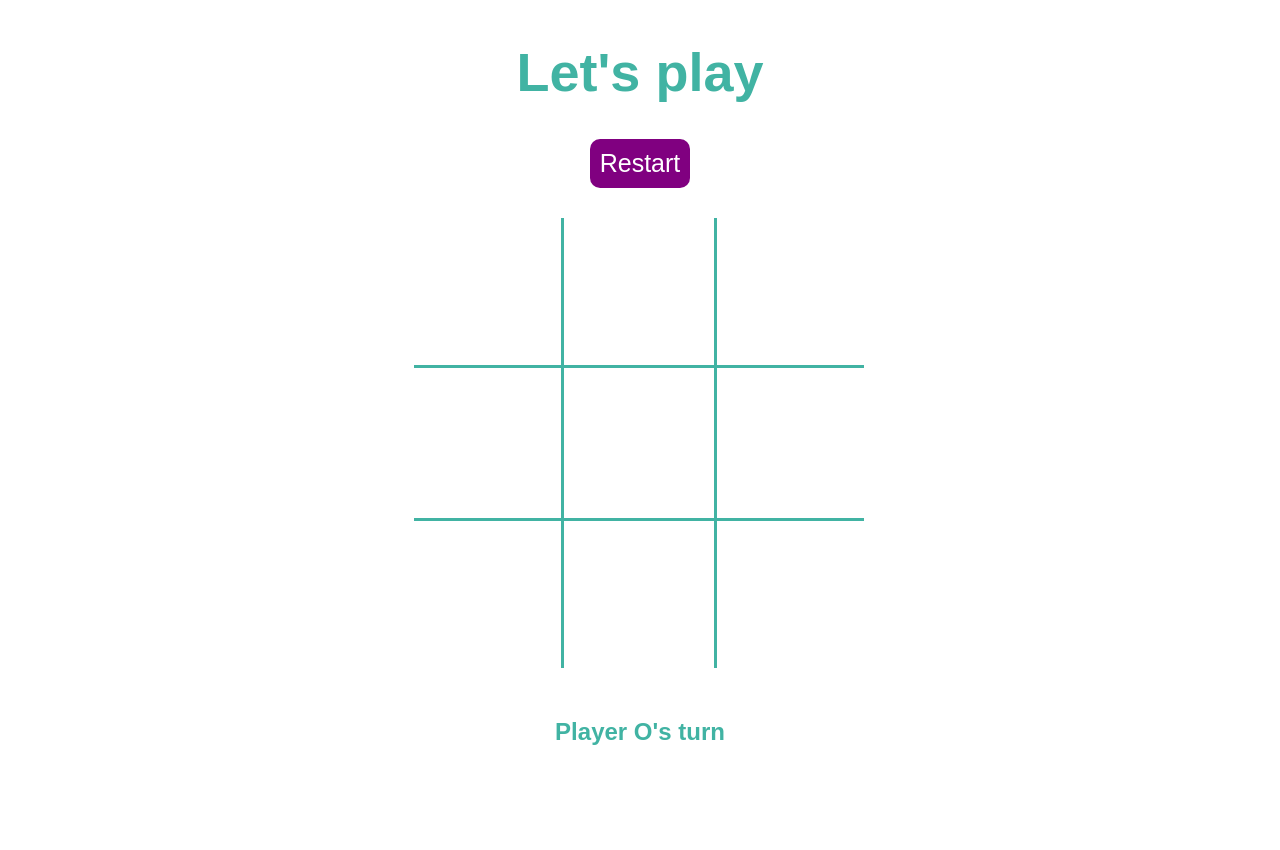
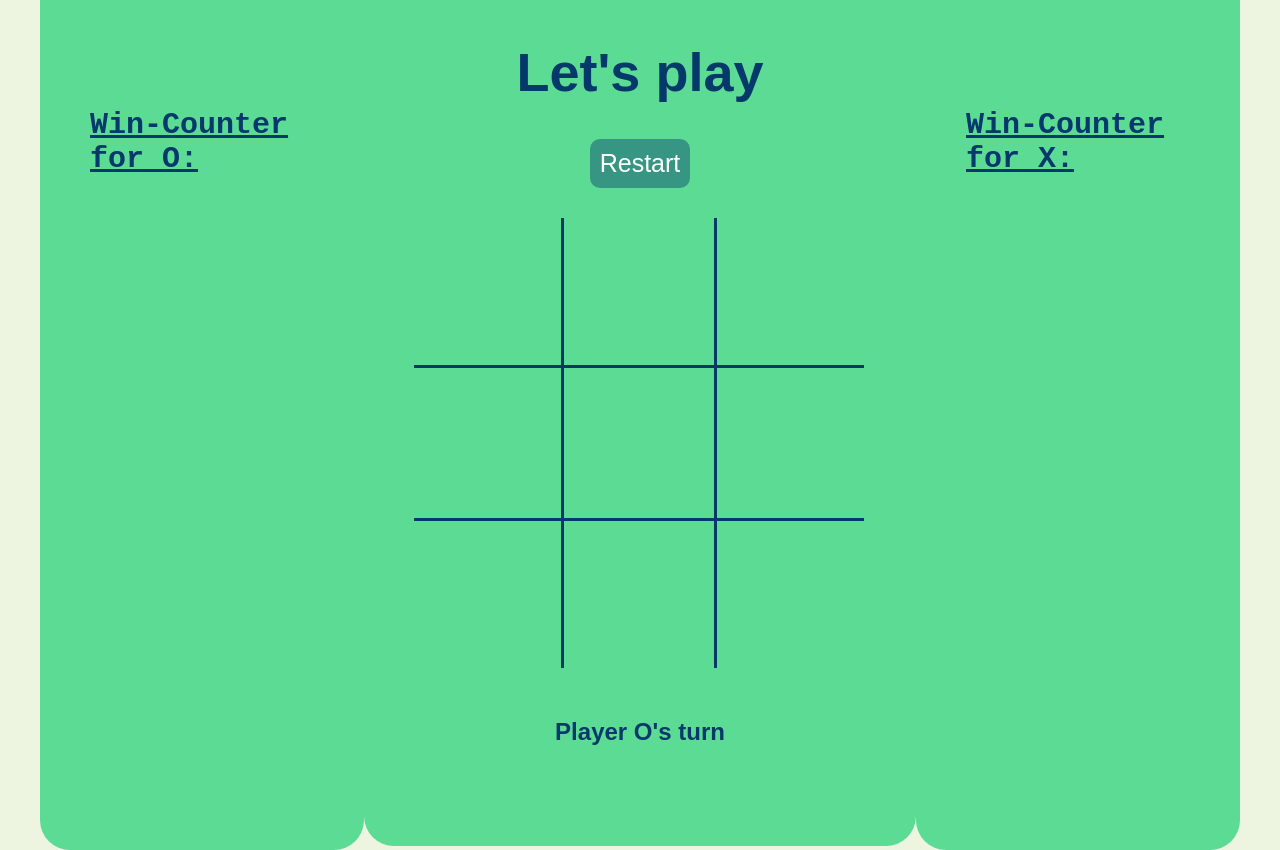
Before and after one commit to ConspiracyFox/Tic-JS-Toe, a plain HTML site: page index.html in a window 1280 px wide. Before the commit the page ends 800 px from the top, so only its background shows below. Drawn offline with Linux system fonts and the light colour scheme.

Commit message:
Update Tic-JS-Toe

```diff
--- a/index.html
+++ b/index.html
@@ -7,6 +7,13 @@
   </head>
   <body>
     <div class="container">
+      <div class="win-counter" id="O">
+       <p class="wins">Win-Counter for O: </p>
+      <div id="textO" style="color: var(--blue);" class="text">
+
+      </div>
+      </div>
+      <div class="content">
         <h1>Let's play</h1>
         <button type="button" name="button" id="restartBtn">Restart</button>
         <div id="playBoard">
@@ -21,6 +28,13 @@
           <div class="box" id="8"></div>
         </div>
         <h2 id="won">Player O's turn</h2>
+      </div>
+      <div class="win-counter" id="X">
+        <p class="wins">Win-Counter for X: </p>
+        <div id="textX"  class="text">
+
+        </div>
+      </div>
     </div>
     <script src="script.js"></script>
     </body>
--- a/script.js
+++ b/script.js
@@ -5,88 +5,96 @@ const player1 = "O";
 const player2 = "X";
 var currentPlayer = player1;
 const restartBtn = document.getElementById("restartBtn");
+var winO = 0;
+var winX = 0;
 
 
 const drawBoard = () => {
   boxes.forEach((box, index) => {
     let styleString = '';
-    if(index < 3){
-        styleString += 'border-bottom: 3px solid var(--green);';
+    if (index < 3) {
+      styleString += 'border-bottom: 3px solid var(--blue);';
     }
-    if(index % 3 == 0){
-        styleString += 'border-right: 3px solid var(--green);';
+    if (index % 3 == 0) {
+      styleString += 'border-right: 3px solid var(--blue);';
     }
-    if(index % 3 == 2){
-        styleString += 'border-left: 3px solid var(--green);';
+    if (index % 3 == 2) {
+      styleString += 'border-left: 3px solid var(--blue);';
     }
-    if(index > 5){
-        styleString += 'border-top: 3px solid var(--green);';
+    if (index > 5) {
+      styleString += 'border-top: 3px solid var(--blue);';
     }
     box.style = styleString;
     playerText.innerHTML = "Player O's turn";
     box.addEventListener('click', boxClicked);
 
-    });
+  });
 };
-const boxClicked = (e) =>{
+const boxClicked = (e) => {
   const id = e.target.id;
-  if(!spaces[id] && !playerHasWon()){
+  if (!spaces[id] && !playerHasWon()) {
     spaces[id] = currentPlayer;
     e.target.innerText = currentPlayer;
-    if(playerHasWon()){
+    if (playerHasWon()) {
       playerText.innerText = currentPlayer + " has won!";
+      if(currentPlayer == player1){
+        winO++;
+        document.getElementById('textO').insertAdjacentHTML('afterbegin', "Win-Counter: " + winO + "<br> <br>");
+      } else{
+        winX++;
+        document.getElementById('textX').insertAdjacentHTML('afterbegin', "Win-Counter: " + winX + "<br> <br>");
+      }
       return;
-    }
-    else if(currentPlayer == player1){
-        playerText.innerHTML = "Player X's turn";
+    } else if (currentPlayer == player1) {
+      playerText.innerHTML = "Player X's turn";
       currentPlayer = player2;
-    } else{
-        playerText.innerHTML = "Player O's turn";
+    } else {
+      playerText.innerHTML = "Player O's turn";
       currentPlayer = player1;
     }
   }
 };
-  console.log(spaces);
+console.log(spaces);
 
 
 const playerHasWon = () => {
-  if(spaces[0] == currentPlayer){
-    if(spaces[1] == currentPlayer && spaces[2] == currentPlayer){
-      console.log(currentPlayer, "top won");
+  if(spaces[2] == currentPlayer){
+    if(spaces[4] == currentPlayer && spaces[6] == currentPlayer){
       return true;
     }
-    if(spaces[3] == currentPlayer && spaces[6] == currentPlayer){
-      console.log(currentPlayer, "left won");
+  }
+  if (spaces[0] == currentPlayer) {
+    if (spaces[1] == currentPlayer && spaces[2] == currentPlayer) {
       return true;
     }
-    if(spaces[4] == currentPlayer && spaces[8] == currentPlayer){
-      console.log(currentPlayer, "diagonal won");
+    if (spaces[3] == currentPlayer && spaces[6] == currentPlayer) {
       return true;
     }
-  } else if(spaces[8] == currentPlayer){
-      if(spaces[2] == currentPlayer && spaces[5] == currentPlayer){
-        console.log(currentPlayer, "right won");
-        return true;
-      }
-      if(spaces[6] == currentPlayer && spaces[7] == currentPlayer){
-        console.log(currentPlayer, "bottom won");
+    if (spaces[4] == currentPlayer && spaces[8] == currentPlayer) {
+      return true;
+    }
+  } else if (spaces[8] == currentPlayer) {
+    if (spaces[2] == currentPlayer && spaces[5] == currentPlayer) {
+      return true;
+    }
+    if (spaces[6] == currentPlayer && spaces[7] == currentPlayer) {
+      return true;
+    }
+  } else if (spaces[4] == currentPlayer) {
+    if (spaces[1] == currentPlayer && spaces[7] == currentPlayer) {
+      return true;
+    }
+    if (spaces[3] == currentPlayer && spaces[5] == currentPlayer) {
+      return true;
+    }
+    if (spaces[2] == currentPlayer && spaces[6] == currentPlayer) {
+      return true;
+    } else if (spaces[6] == currentPlayer) {
+      if (spaces[2] == currentPlayer && spaces[4] == currentPlayer) {
         return true;
       }
     }
-    else if(spaces[4] == currentPlayer){
-      if(spaces[1] == currentPlayer && spaces[7] == currentPlayer){
-        console.log(currentPlayer, "mid vert won");
-        return true;
-      }
-      if(spaces[3] == currentPlayer && spaces[5] == currentPlayer){
-        console.log(currentPlayer, "min hor won");
-        return true;
-      }
-      if(spaces[2] == currentPlayer && spaces[6] == currentPlayer){
-        console.log(currentPlayer, "min hor won");
-        return true;
-      }
-    }
+  }
 }
 
 restartBtn.addEventListener("click", () => {
--- a/style.css
+++ b/style.css
@@ -1,12 +1,14 @@
 :root{
-  --green: #41B3A3;
-  --purple: purple;
+  --green: #5CDB95;
+  --darkgreen: #379683;
+  --blue: #05386B;
 }
 body{
   margin: 0;
   padding: 0;
   color: var(--green);
   font-family: sans-serif;
+  background-color: #EDF5E1;
 }
 
 *{
@@ -15,15 +17,24 @@ body{
 
 h1{
   font-size: 54px;
+  color: var(--blue);
 }
 
 .container{
   padding: 40px;
   height: 100vh;
   display: flex;
+  justify-content: space-between;
+  align-items: center;
+}
+.content{
+  display: flex;
   justify-content: center;
   align-items: center;
   flex-direction: column;
+  background-color: var(--green);
+  padding: 50px;
+  border-radius: 30px;
 }
 
 #playBoard{
@@ -39,7 +50,7 @@ h1{
   display: flex;
   justify-content: center;
   align-items: center;
-  color: var(--green);
+  color: var(--blue);
   font-size: 150px;
 }
 
@@ -48,16 +59,43 @@ button{
   font-size: 25px;
   border-radius: 10px;
   border: none;
-  background-color: var(--purple);
+  background-color: var(--darkgreen);
   outline: none;
   color: white;
 }
 
 button:hover{
-  border: 2px solid var(--green);
+  border: 2px solid var(--blue);
   margin: -2px;
 }
 
 h2{
   margin: 50px;
+  color: var(--blue);
 }
+
+.win-counter{
+  background-color: var(--green);
+  height: 900px;
+  width: 452px;
+  padding: 50px;
+  border-radius: 30px;
+  color: var(--blue);
+  overflow: hidden;
+  padding-bottom: 30px;
+}
+.wins{
+  font-size: 30px;
+  padding-top: 35%;
+  font-weight: bold;
+  font-family:monospace;
+  text-decoration: underline;;
+}
+.text{
+  margin-bottom: 40px;
+  margin-left: 20px;
+  font-size: 1.2rem;
+  overflow: hidden;
+  height: 600px;
+  font-family:monospace;
+}
```
